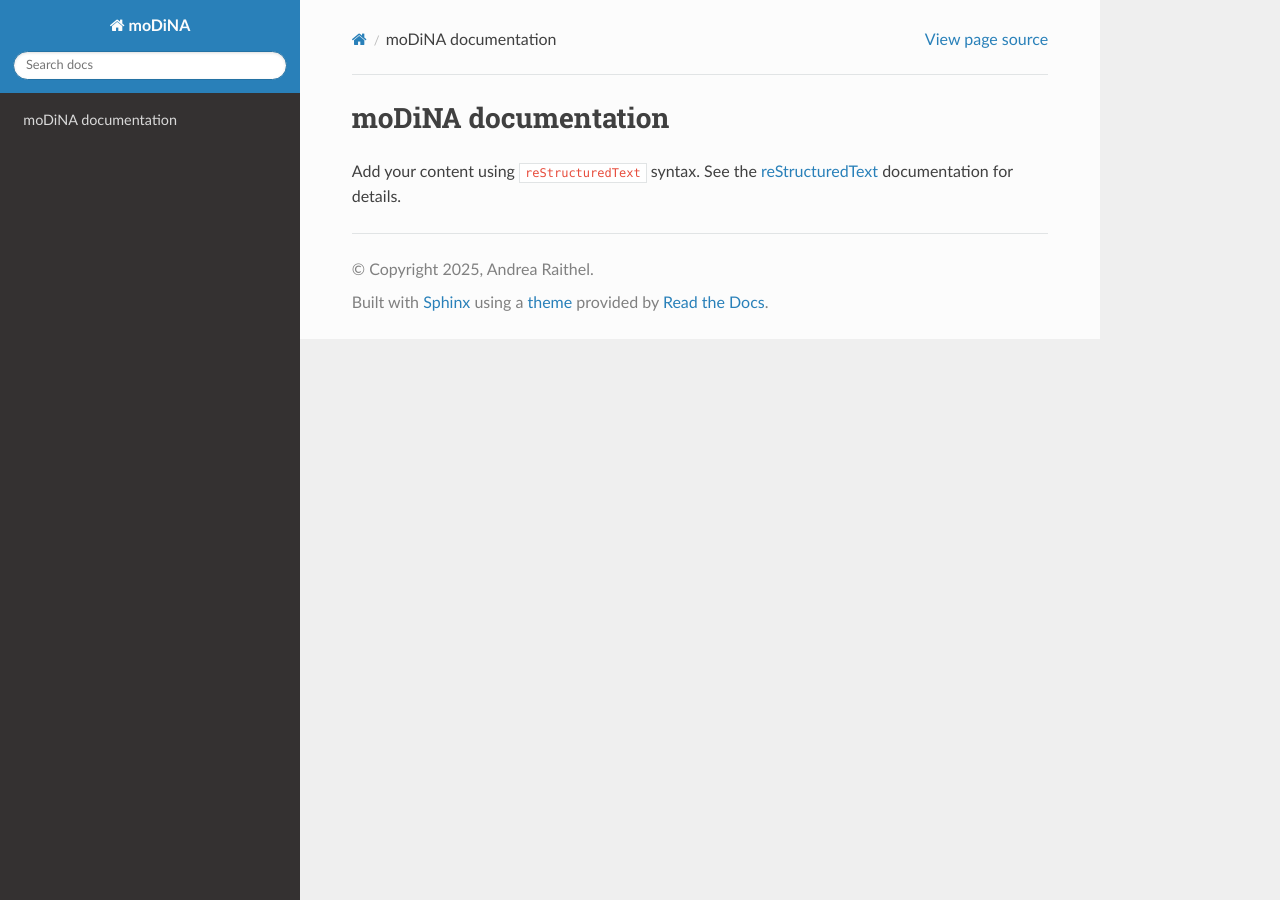
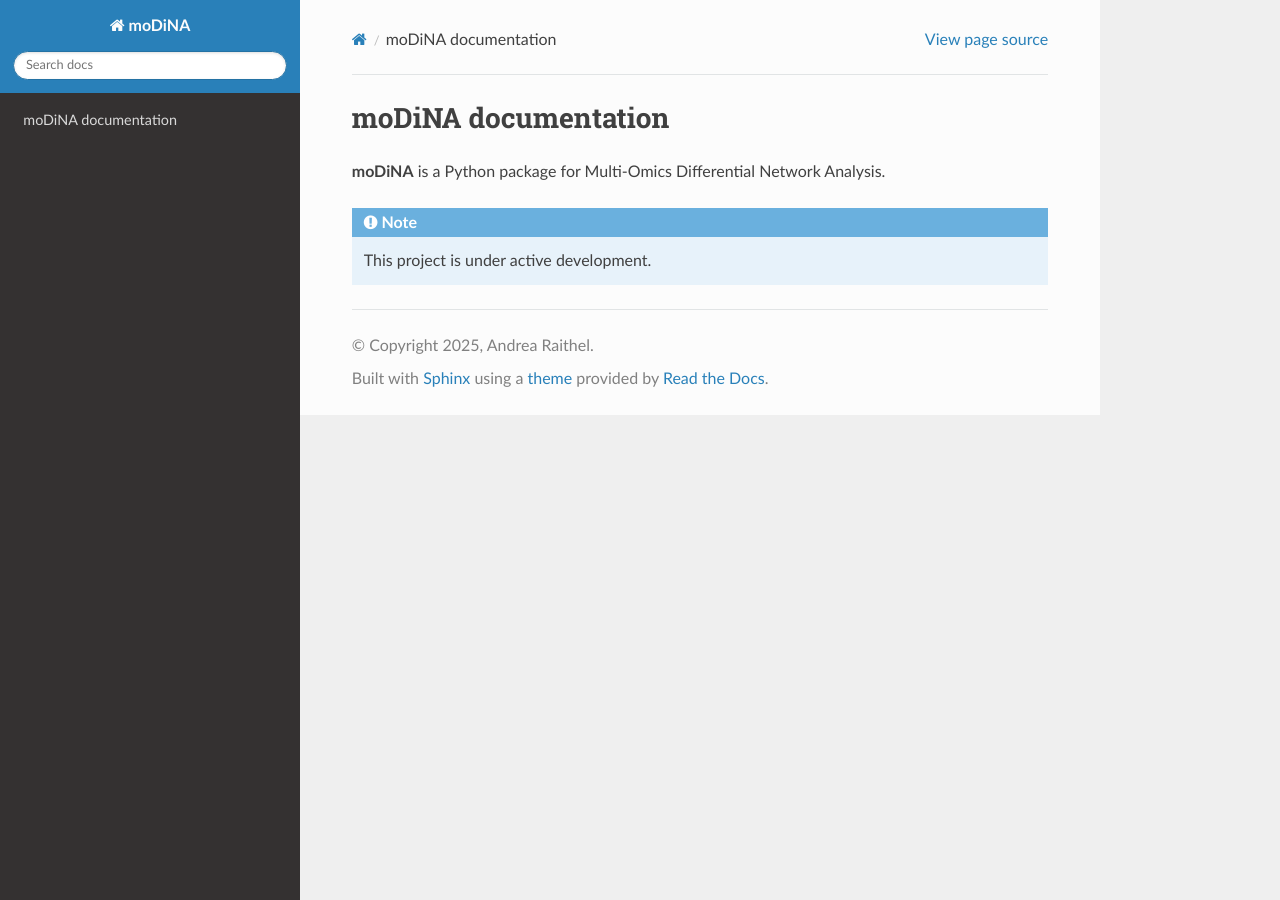
Before and after one commit to DyHealthNet/moDiNA, a Sphinx documentation site: the page built from docs/source/index.rst, in a window 1280 px wide. Built offline with Sphinx 7.4.7 and the Read the Docs theme 3.1.0, drawn with Linux system fonts in a browser that asks for light colours.

Commit message:
update docs

```diff
--- a/docs/source/conf.py
+++ b/docs/source/conf.py
@@ -21,7 +21,8 @@ release = 'dev'
 extensions = ['sphinx.ext.autodoc',
               'sphinx.ext.napoleon',
               'sphinx.ext.viewcode',
-              'sphinx_autodoc_typehints']
+              'sphinx_autodoc_typehints',
+              'sphinx.ext.autosummary',]
 
 templates_path = ['_templates']
 exclude_patterns = []
@@ -33,4 +34,11 @@ exclude_patterns = []
 
 #html_theme = 'alabaster'
 html_theme = 'sphinx_rtd_theme'
+#html_theme_options = {
+#    'collapse_navigation': False,
+#    'sticky_navigation': True,
+#    'navigation_depth': 4,
+#    'includehidden': False,
+#    'titles_only': False
+#}
 html_static_path = ['_static']
--- a/docs/source/index.rst
+++ b/docs/source/index.rst
@@ -3,13 +3,18 @@
    You can adapt this file completely to your liking, but it should at least
    contain the root `toctree` directive.
 
+
+
+
+
 moDiNA documentation
 ====================
 
-Add your content using ``reStructuredText`` syntax. See the
-`reStructuredText <https://www.sphinx-doc.org/en/master/usage/restructuredtext/index.html>`_
-documentation for details.
+**moDiNA** is a Python package for Multi-Omics Differential Network Analysis.
 
+.. note::
+
+   This project is under active development.
 
 .. toctree::
    :maxdepth: 2
```
